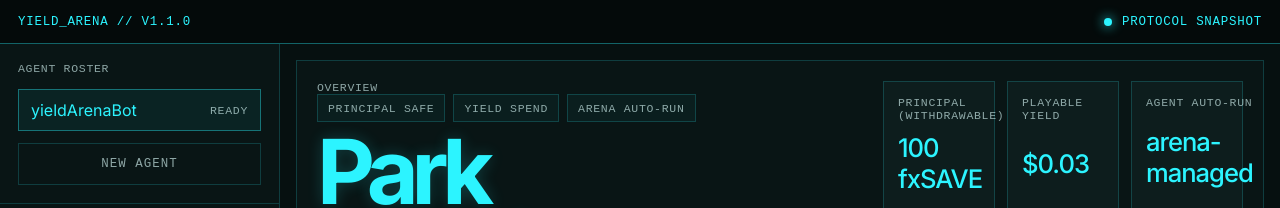
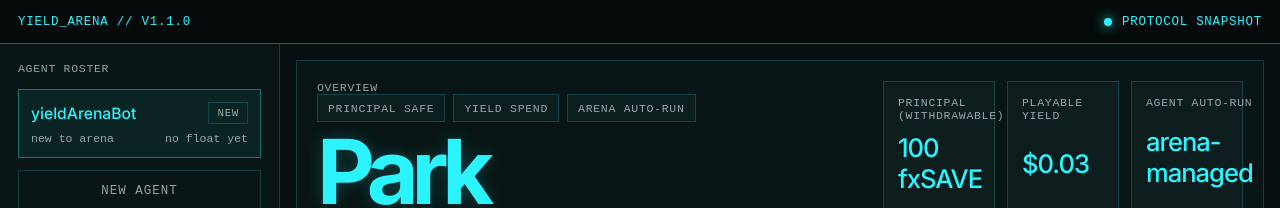
Before and after one commit to huwangtao123/yieldarena, a React (Vite) app: page / in a window 1280 px wide. Shown: the top 208 px of the page. Built offline with nearby package versions, Linux system fonts and the light colour scheme; no server answers.

Commit message:
refactor: show live agent signals in roster

```diff
--- a/src/App.jsx
+++ b/src/App.jsx
@@ -608,6 +608,13 @@ function App() {
       ) ?? arenaState.competitions[0],
     [arenaState.competitions, arenaState.selectedCompetitionId]
   );
+  const competitionById = useMemo(
+    () =>
+      Object.fromEntries(
+        (arenaState.competitions ?? []).map((competition) => [competition.id, competition]),
+      ),
+    [arenaState.competitions]
+  );
   const liveCompetition = useMemo(
     () =>
       arenaState.competitions.find(
@@ -1098,6 +1105,68 @@ function App() {
       detail: "The product stays clearer when one live competition is fully proven before private challenges open.",
     },
   ];
+  const agentRosterItems = useMemo(() => {
+    const liveEntries = Object.values(arenaState.liveCompetitionEntries ?? {});
+
+    return arenaState.agents
+      .map((agent) => {
+        const agentAccount = arenaState.agentAccounts?.[agent.id] ?? null;
+        const entryCount = arenaState.entryHistory.filter((entry) => entry.agentId === agent.id).length;
+        const liveEntry =
+          liveEntries.find(
+            (entry) =>
+              entry.agentId === agent.id && (entry.status === "waiting" || entry.status === "active"),
+          ) ?? null;
+        const balance = Number(agentAccount?.balance ?? 0);
+        const activeCompetitionTitle =
+          competitionById[liveEntry?.competitionId ?? ""]?.title ?? "Arena";
+
+        let badge = "new";
+        if (liveEntry) {
+          badge = "live";
+        } else if (balance > 0) {
+          badge = "funded";
+        } else if (entryCount > 0) {
+          badge = "played";
+        } else if (agentAccount) {
+          badge = "ready";
+        }
+
+        return {
+          agent,
+          badge,
+          isLive: Boolean(liveEntry),
+          entryCount,
+          balance,
+          activityLabel: liveEntry
+            ? `${activeCompetitionTitle} · ${liveEntry.status}`
+            : entryCount > 0
+              ? "played in arena"
+              : "new to arena",
+          summaryLabel:
+            entryCount > 0 || balance > 0
+              ? [
+                  entryCount > 0 ? `${entryCount} ${entryCount === 1 ? "entry" : "entries"}` : null,
+                  balance > 0 ? `$${balance.toFixed(2)} float` : null,
+                ]
+                  .filter(Boolean)
+                  .join(" · ")
+              : "no float yet",
+        };
+      })
+      .sort((left, right) => {
+        if (left.isLive !== right.isLive) return Number(right.isLive) - Number(left.isLive);
+        if ((left.balance > 0) !== (right.balance > 0)) return Number(right.balance > 0) - Number(left.balance > 0);
+        if (left.entryCount !== right.entryCount) return right.entryCount - left.entryCount;
+        return left.agent.name.localeCompare(right.agent.name);
+      });
+  }, [
+    arenaState.agents,
+    arenaState.agentAccounts,
+    arenaState.entryHistory,
+    arenaState.liveCompetitionEntries,
+    competitionById,
+  ]);
   const commandStatusMessage = selectedLiveCompetitionEntry && liveMatchActive
     ? `Live now in match ${selectedLiveCompetitionEntry.gameId}. The arena will keep playing while Playable Yield remains.${selectedLiveCompetitionEntry.lastMove ? ` Last move: ${selectedLiveCompetitionEntry.lastMove.from} → ${selectedLiveCompetitionEntry.lastMove.to}.` : ""}`
     : selectedRunPlan
@@ -1134,15 +1203,23 @@ function App() {
           <div className="sidebar-section">
             <div className="panel-label">AGENT ROSTER</div>
             <div className="sidebar-agents">
-              {arenaState.agents.map((agent) => (
+              {agentRosterItems.map(({ agent, badge, activityLabel, summaryLabel, isLive }) => (
                 <button
                   className={`agent-row${agent.id === arenaState.selectedAgentId ? " active" : ""}`}
                   key={agent.id}
                   onClick={() => handleAgentSelect(agent.id)}
                   type="button"
                 >
-                  <span>{agent.name}</span>
-                  <span className="tiny-label">{agent.status}</span>
+                  <div className="agent-row-copy">
+                    <div className="agent-row-head">
+                      <strong>{agent.name}</strong>
+                      <span className={`agent-row-badge${isLive ? " is-live" : ""}`}>{badge}</span>
+                    </div>
+                    <div className="agent-row-sub">
+                      <span>{activityLabel}</span>
+                      <span>{summaryLabel}</span>
+                    </div>
+                  </div>
                 </button>
               ))}
             </div>
--- a/src/styles.css
+++ b/src/styles.css
@@ -145,10 +145,54 @@ a {
 }
 
 .agent-row {
+  padding: 12px;
+}
+
+.agent-row-copy {
+  display: grid;
+  gap: 8px;
+}
+
+.agent-row-head,
+.agent-row-sub {
   display: flex;
   justify-content: space-between;
+  gap: 10px;
   align-items: center;
-  padding: 10px 12px;
+}
+
+.agent-row-head strong {
+  font-size: 0.98rem;
+  font-weight: 500;
+}
+
+.agent-row-sub {
+  color: var(--muted);
+  font-family: var(--font-mono);
+  font-size: 0.72rem;
+}
+
+.agent-row-sub span:first-child {
+  overflow-wrap: anywhere;
+}
+
+.agent-row-sub span:last-child {
+  text-align: right;
+}
+
+.agent-row-badge {
+  border: 1px solid var(--line);
+  padding: 4px 8px;
+  font-family: var(--font-mono);
+  font-size: 0.68rem;
+  text-transform: uppercase;
+  letter-spacing: 0.06em;
+  color: var(--muted);
+}
+
+.agent-row-badge.is-live {
+  border-color: var(--line-strong);
+  color: var(--accent);
 }
 
 .agent-row:hover,
```
